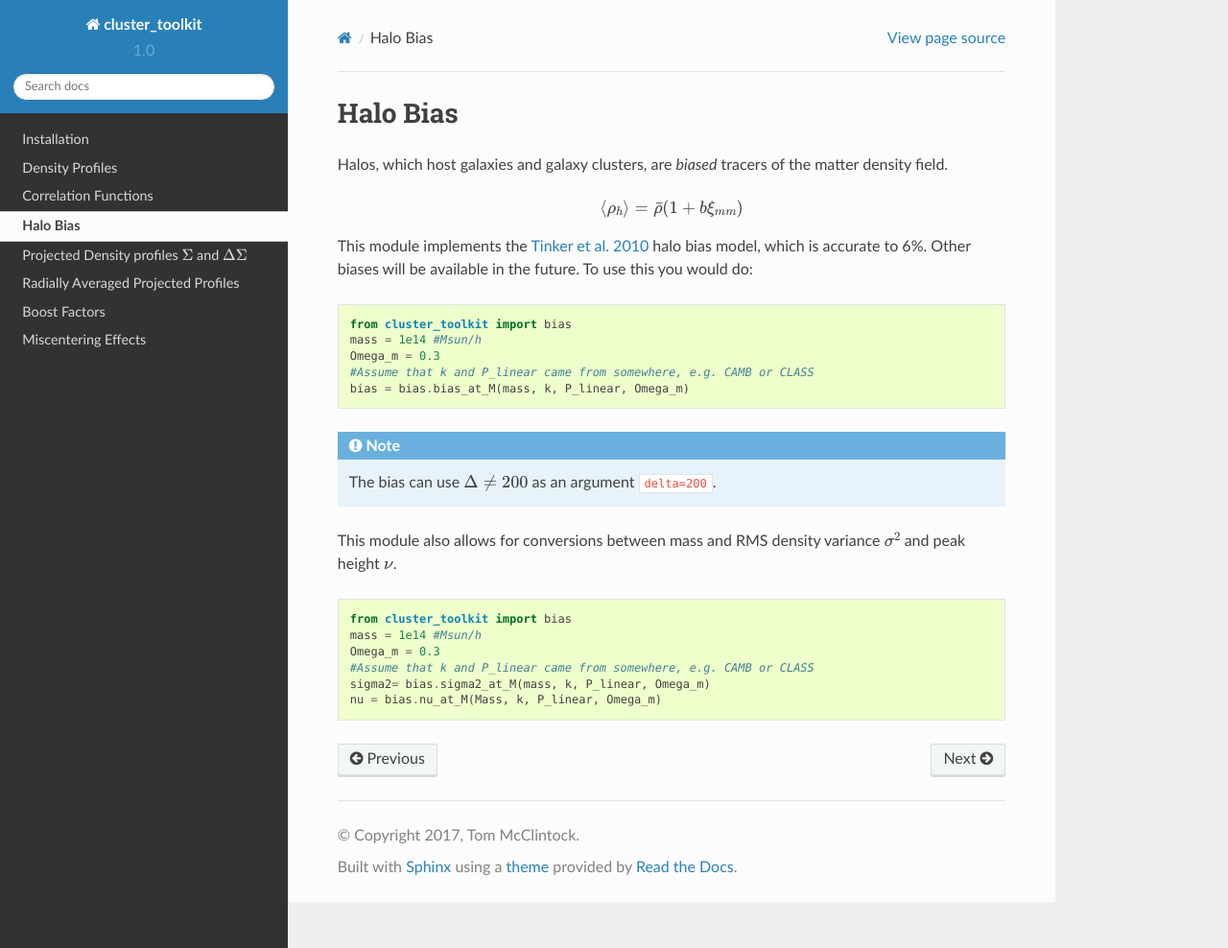
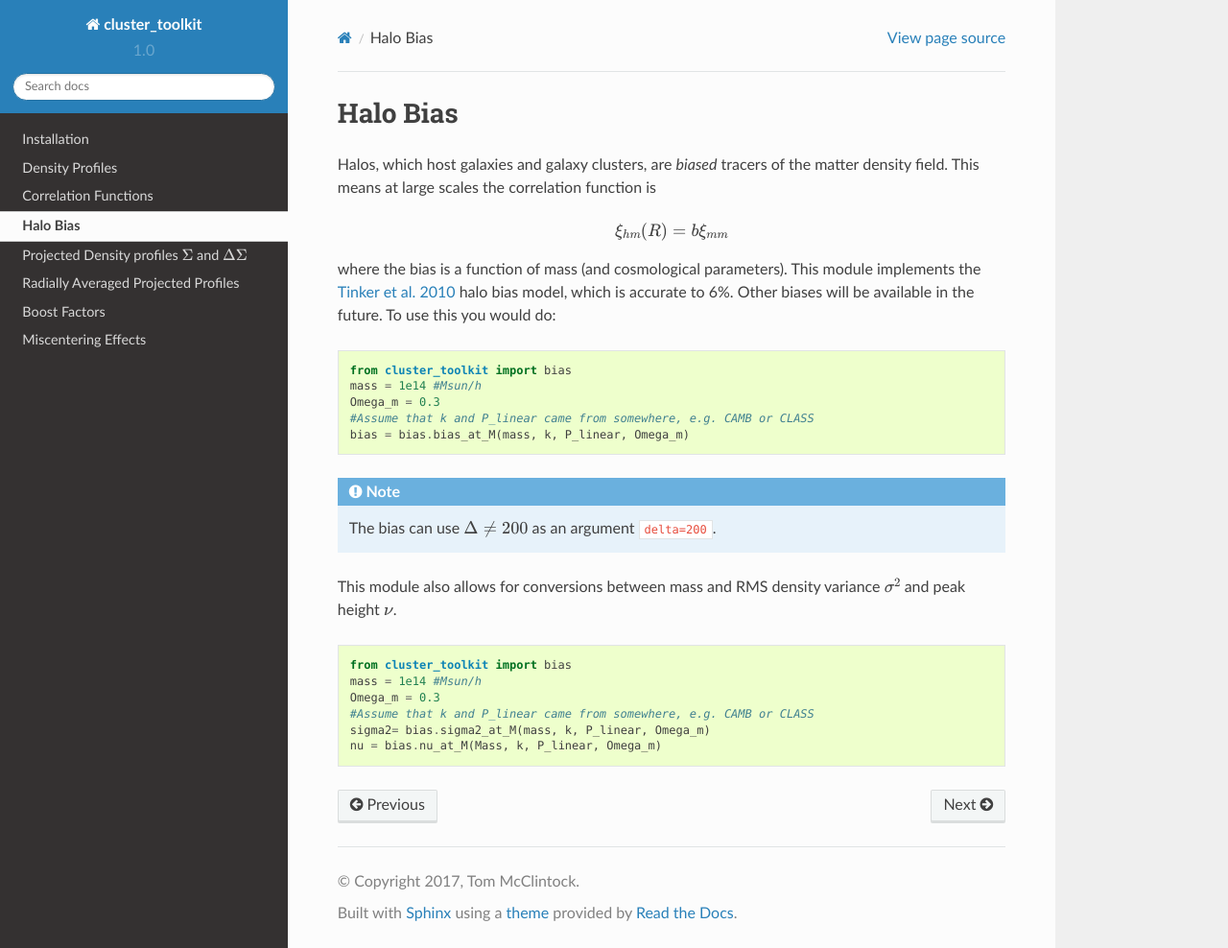
Before and after one commit to tmcclintock/cluster_toolkit, a Sphinx documentation site: the page built from docs/halo_bias.rst, in a window 1280 px wide and 988 px high. Shown: the whole window at 96% size. Built offline with Sphinx 7.4.7 and the Read the Docs theme 2.0.0, drawn with Linux system fonts in a browser that asks for light colours.

Commit message:
Fixed the equation in the bias section.

```diff
--- a/docs/halo_bias.rst
+++ b/docs/halo_bias.rst
@@ -2,13 +2,13 @@
 Halo Bias
 ******************************
 
-Halos, which host galaxies and galaxy clusters, are *biased* tracers of the matter density field.
+Halos, which host galaxies and galaxy clusters, are *biased* tracers of the matter density field. This means at large scales the correlation function is
 
 .. math::
 
-   \langle\rho_h\rangle = \bar{\rho}(1+b\xi_{mm})
+   \xi_{hm}(R) = b\xi_{mm}
 
-This module implements the `Tinker et al. 2010 <https://arxiv.org/abs/1001.3162>`_ halo bias model, which is accurate to 6%.  Other biases will be available in the future. To use this you would do:
+where the bias is a function of mass (and cosmological parameters). This module implements the `Tinker et al. 2010 <https://arxiv.org/abs/1001.3162>`_ halo bias model, which is accurate to 6%.  Other biases will be available in the future. To use this you would do:
 
 .. code::
 
```
